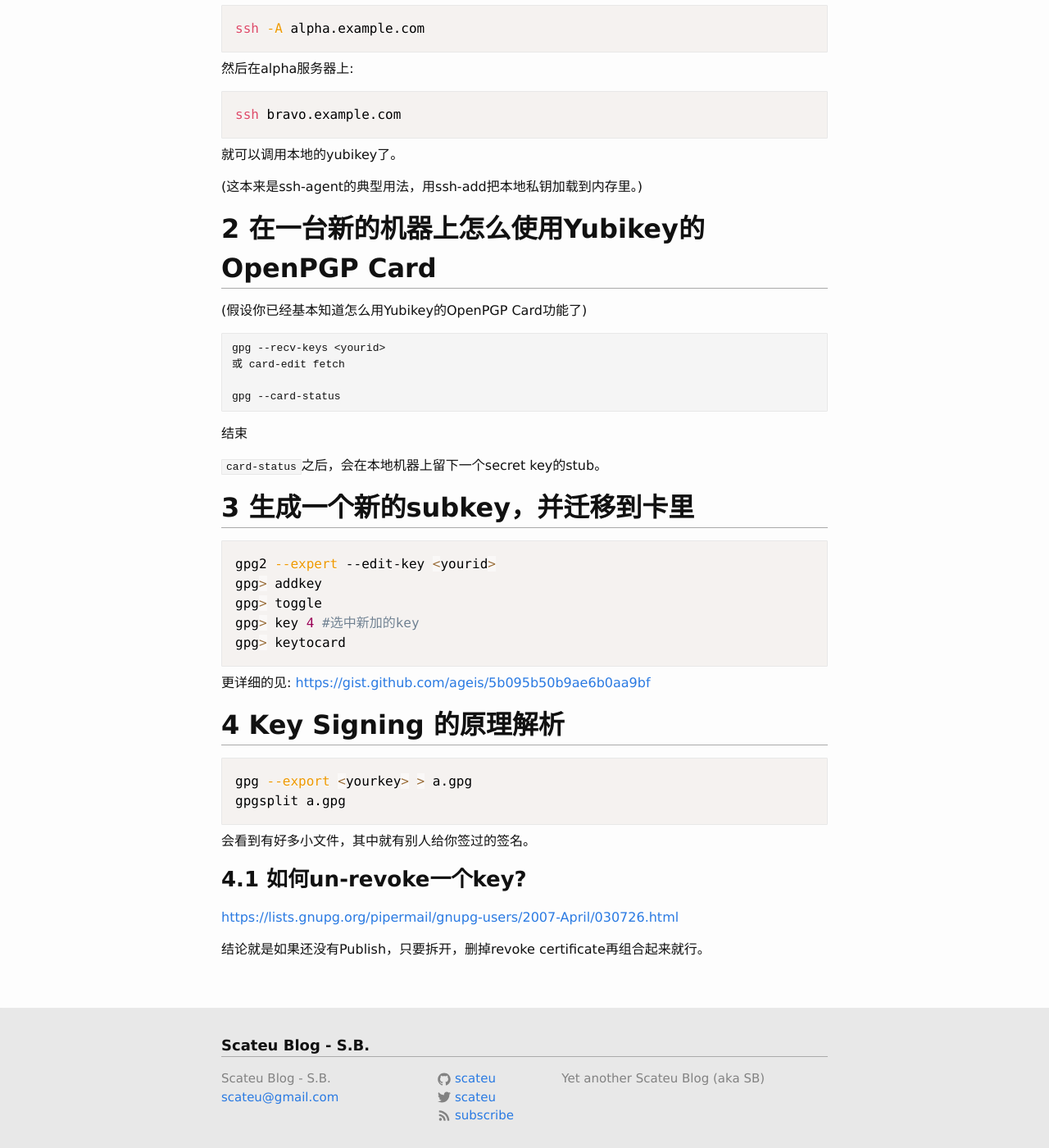
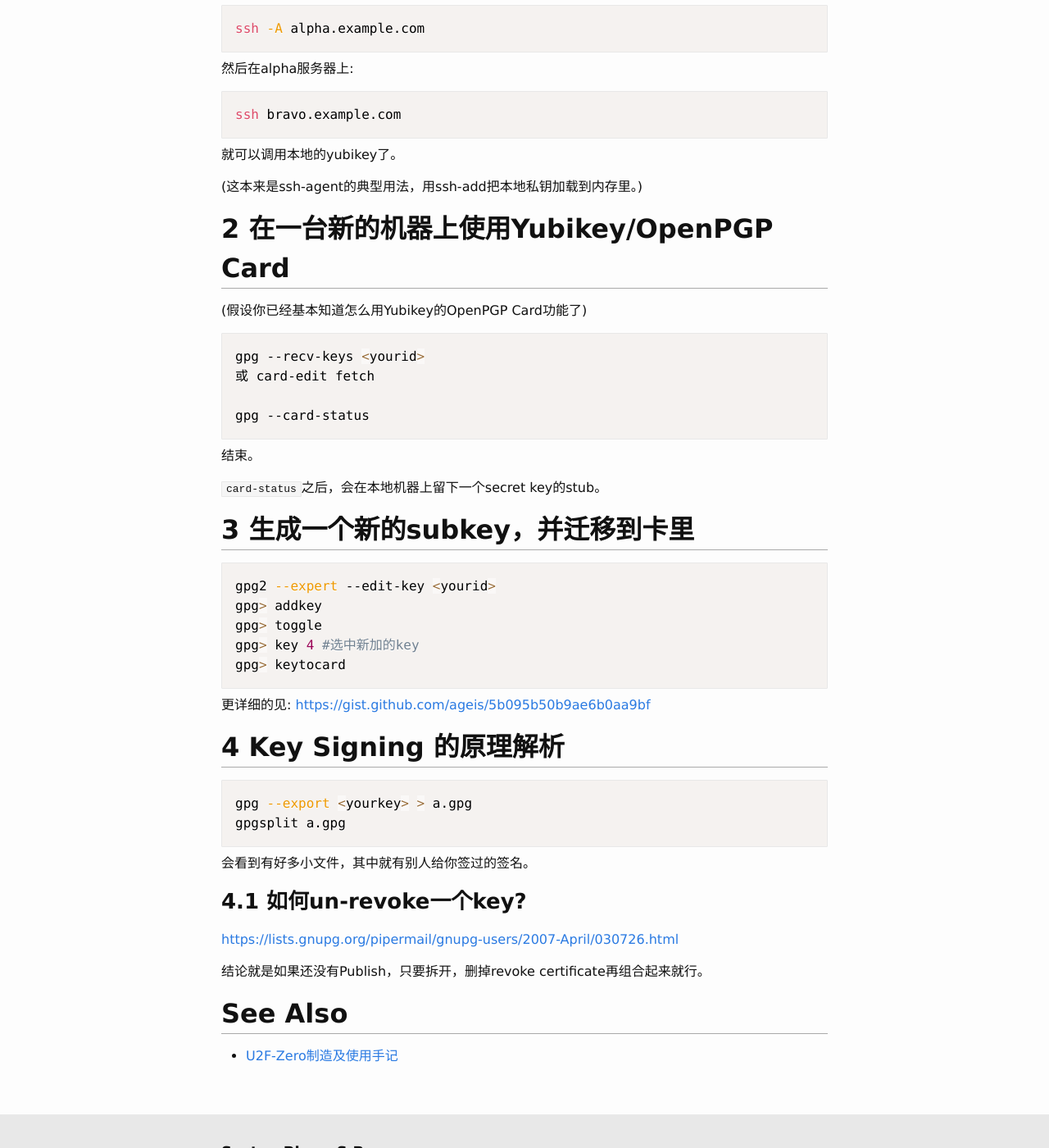
Before and after one commit to scateu/scateu.github.io, a Jekyll site: the page built from _posts/2018-01-20-gpg-yubikey-advanced-usage.md, in a window 1280 px wide and 1400 px high, scrolled down 915 px. Shown: the whole window at 82% size. Built offline with Jekyll 4.4.1, drawn with Linux system fonts in a browser that asks for light colours; nearby versions of some CDN libraries; comment, search, counter and statistics services are not loaded.

Commit message:
Sat Jan 20 12:35:02 CST 2018

````diff
--- a/_posts/2018-01-20-gpg-yubikey-advanced-usage.md
+++ b/_posts/2018-01-20-gpg-yubikey-advanced-usage.md
@@ -50,17 +50,17 @@ ssh bravo.example.com
 (这本来是ssh-agent的典型用法，用ssh-add把本地私钥加载到内存里。)
 
 
-## 2 在一台新的机器上怎么使用Yubikey的OpenPGP Card
+## 2 在一台新的机器上使用Yubikey/OpenPGP Card
 
 (假设你已经基本知道怎么用Yubikey的OpenPGP Card功能了)
 
-```
+```bash
 gpg --recv-keys <yourid>
 或 card-edit fetch
 
 gpg --card-status
 ```
-结束
+结束。
 
 `card-status`之后，会在本地机器上留下一个secret key的stub。
 
@@ -93,3 +93,8 @@ gpgsplit a.gpg
 <https://lists.gnupg.org/pipermail/gnupg-users/2007-April/030726.html>
 
 结论就是如果还没有Publish，只要拆开，删掉revoke certificate再组合起来就行。
+
+
+## See Also
+
+ - [U2F-Zero制造及使用手记](http://scateu.me/2016/11/30/u2f-zero.html)
````
